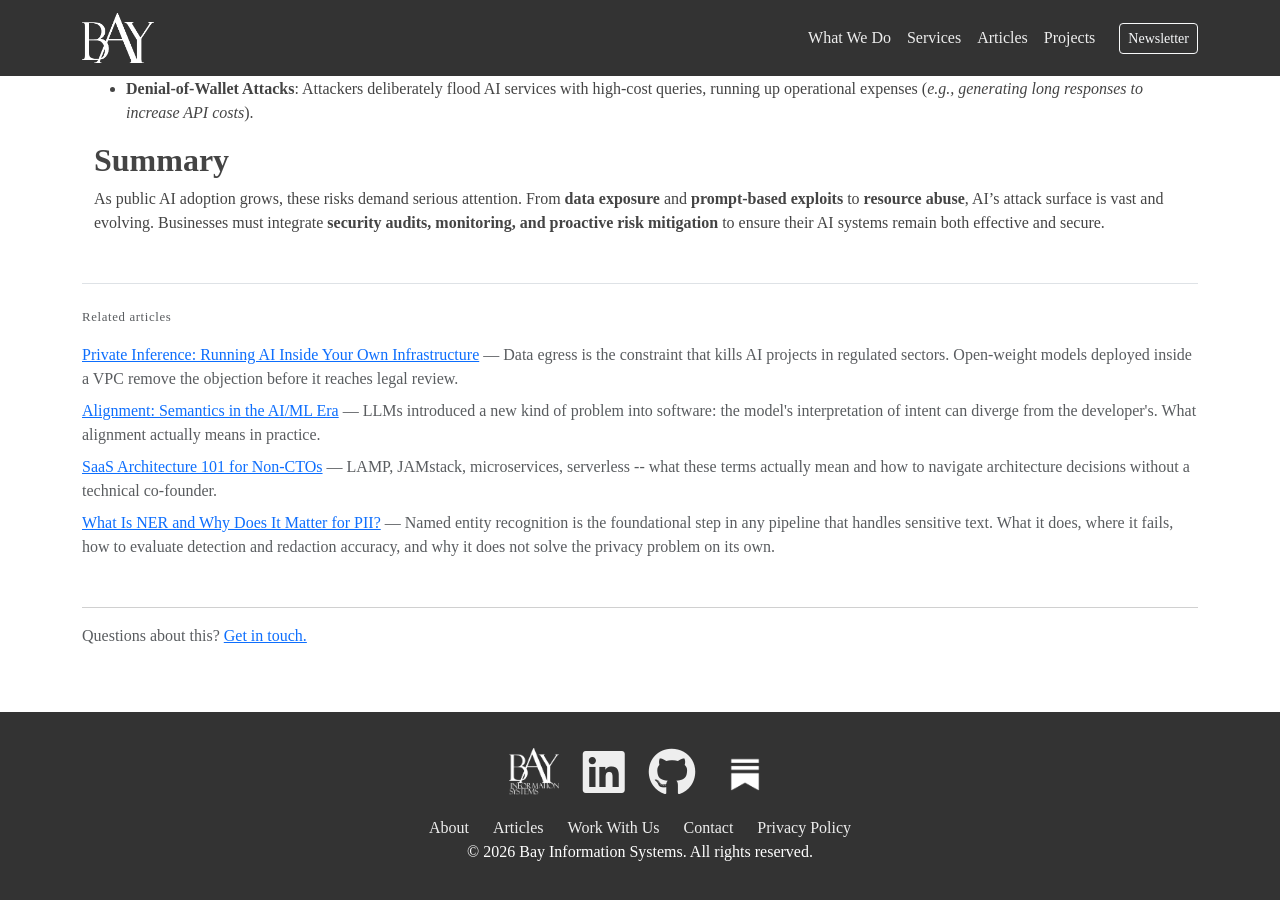
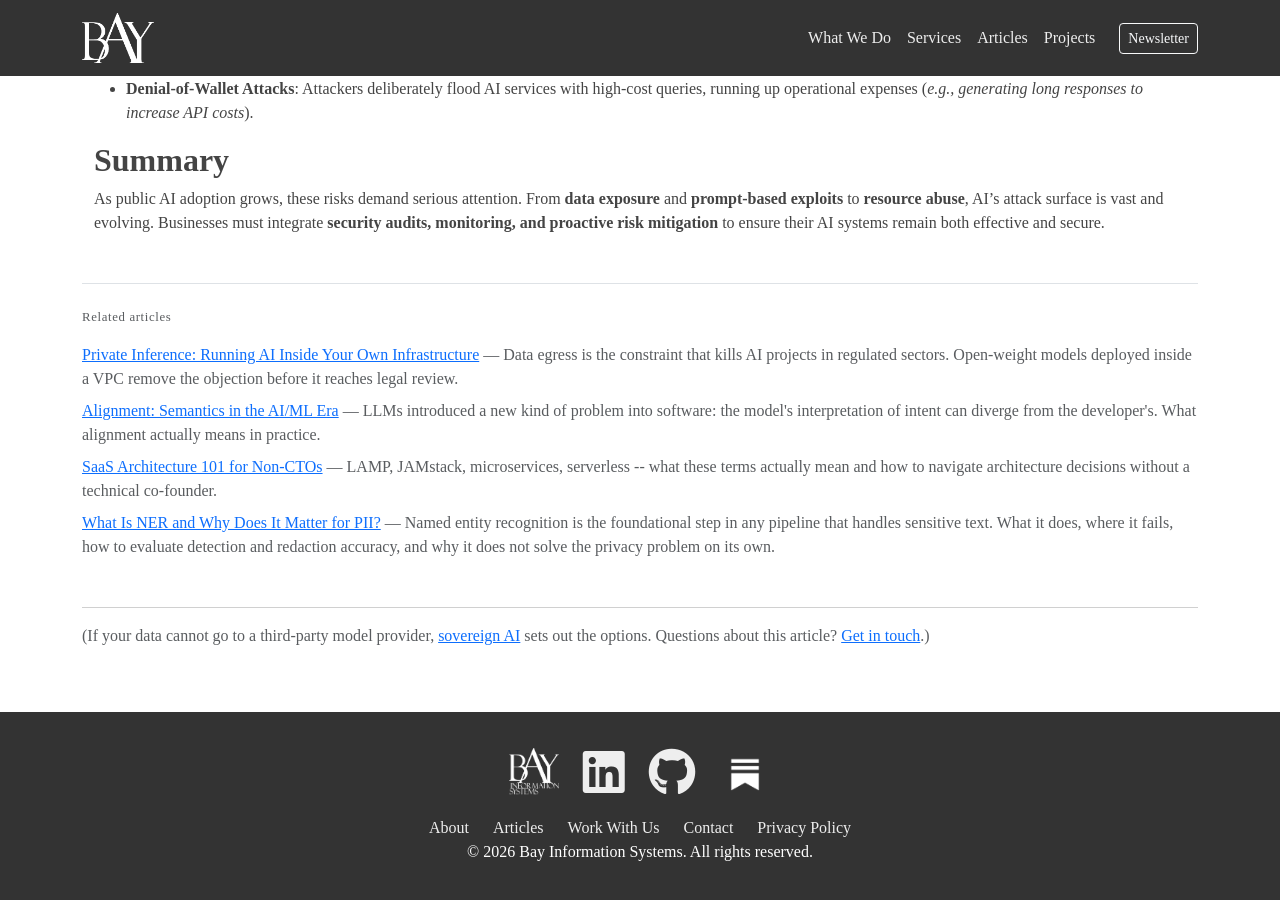
Before and after one commit to bayinfosys/bayinfosys.github.io, a Jekyll site: the page built from _posts/2026-01-01-09-data-risks.md, in a window 1280 px wide and 900 px high, scrolled down 913 px. Built offline with Jekyll 4.4.1, drawn with Linux system fonts in a browser that asks for light colours.

Commit message:
articles CTA

```diff
--- a/_layouts/article.html
+++ b/_layouts/article.html
@@ -33,5 +33,16 @@ layout: default
   {% include related.html %}
 
   <hr class="mt-5">
-  <p class="text-muted">Questions about this? <a href="/contact">Get in touch.</a></p>
+  {% assign sov_topics = "Infrastructure|Architecture & Deployment|Security & Resilience|Developer Tools" | split: "|" %}
+  {% assign cta = page.cta %}
+  {% unless cta %}
+    {% if sov_topics contains page.topic %}{% assign cta = "sovereign" %}{% else %}{% assign cta = "assessment" %}{% endif %}
+  {% endunless %}
+  <p class="text-muted">
+  {% if cta == "sovereign" %}
+  (If your data cannot go to a third-party model provider, <a href="/sovereign-ai.html">sovereign AI</a> sets out the options.
+  {% else %}
+  (To see where your organisation stands, take the ten-question <a href="/ai-readiness-assessment.html">AI readiness assessment</a>
+  {% endif %}
+  Questions about this article? <a href="/contact.html">Get in touch</a>.)</p>
 </main>
```
